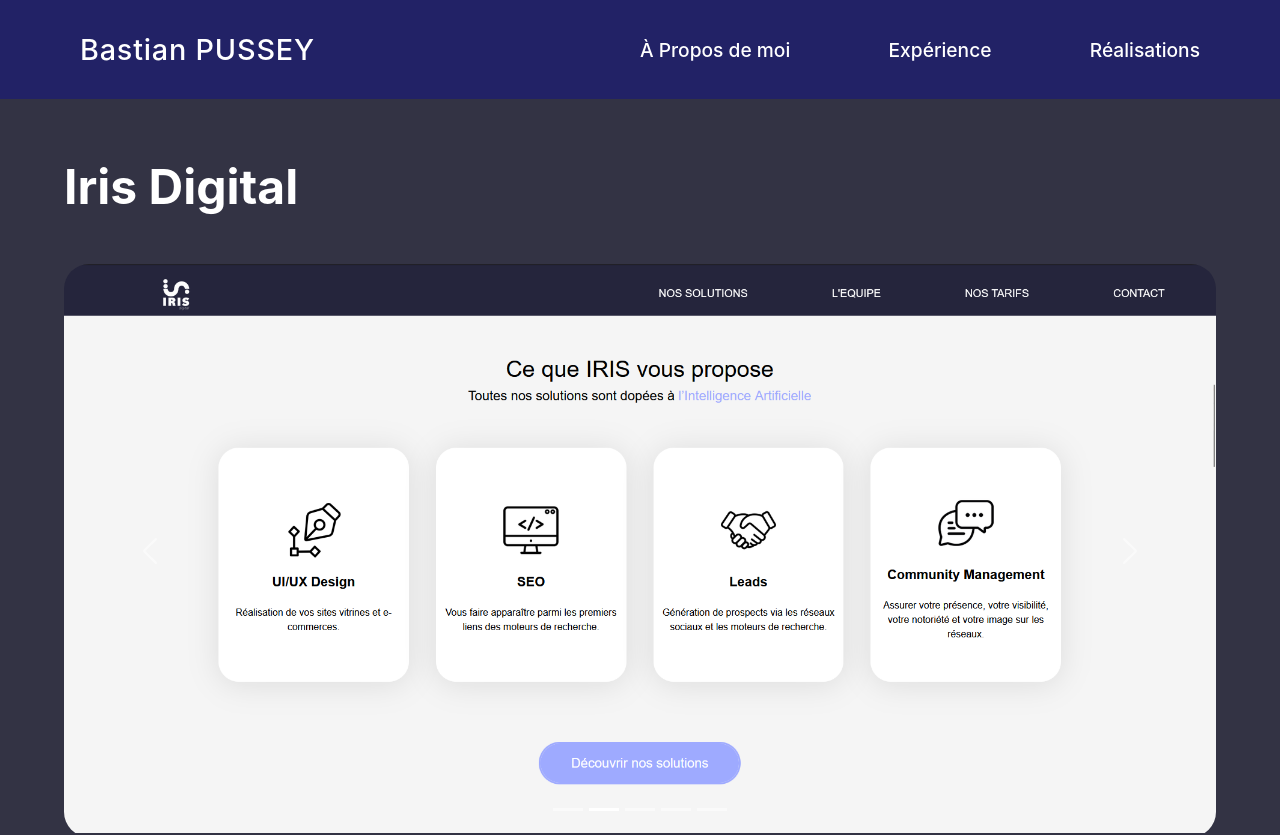
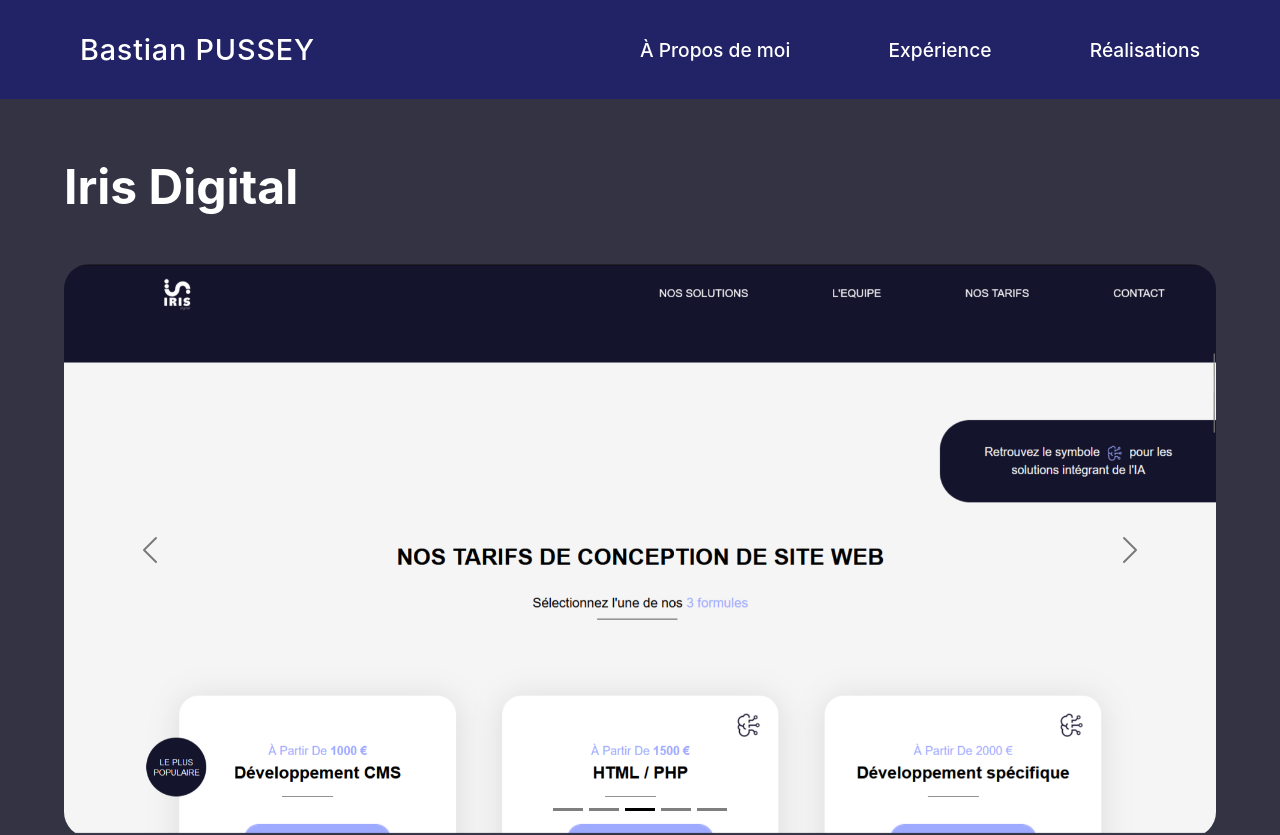
Before and after one commit to BastianGH/Portfolio, a React (Create React App) app in the folder frontend/: page /achievements/1 in a window 1280 px wide. Shown: the top 835 px of the page. Built offline with nearby package versions, Linux system fonts and the light colour scheme.

Commit message:
correction carousel

```diff
--- a/frontend/src/components/carousel/carousel.js
+++ b/frontend/src/components/carousel/carousel.js
@@ -3,7 +3,7 @@
 
 function CarouselComponent({ images }) {
   return (
-    <Carousel fade>
+    <Carousel fade interval={1500} data-bs-theme="dark" wrap>
       {images !== undefined &&
         images.map((image, index) => (
           <Carousel.Item>
```
